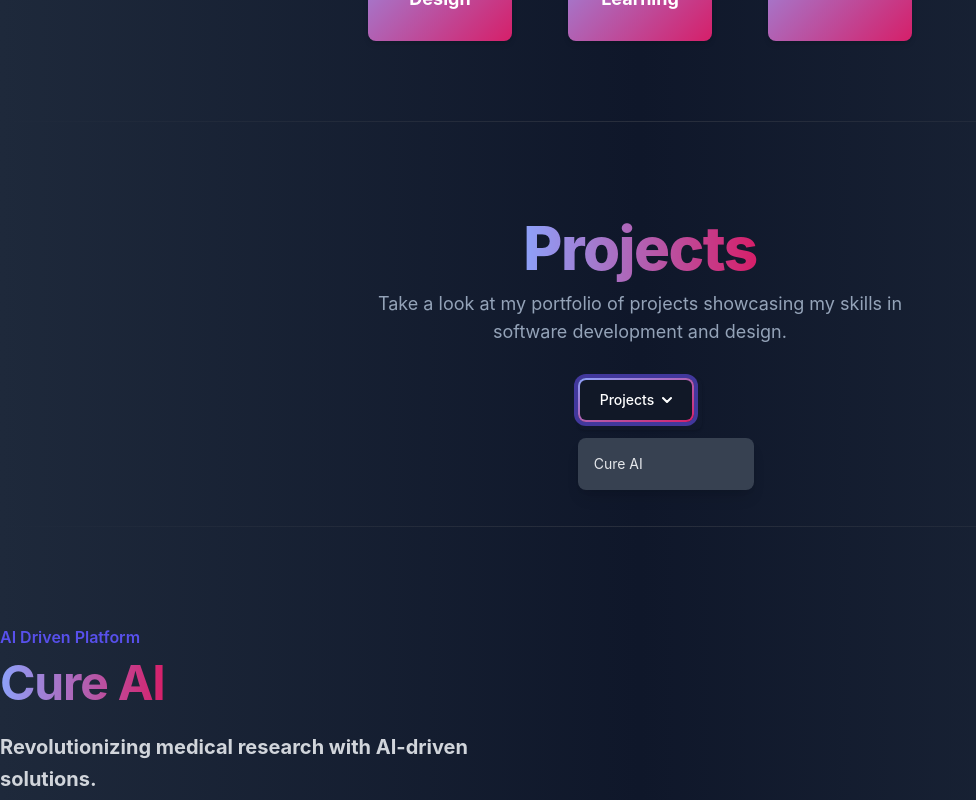
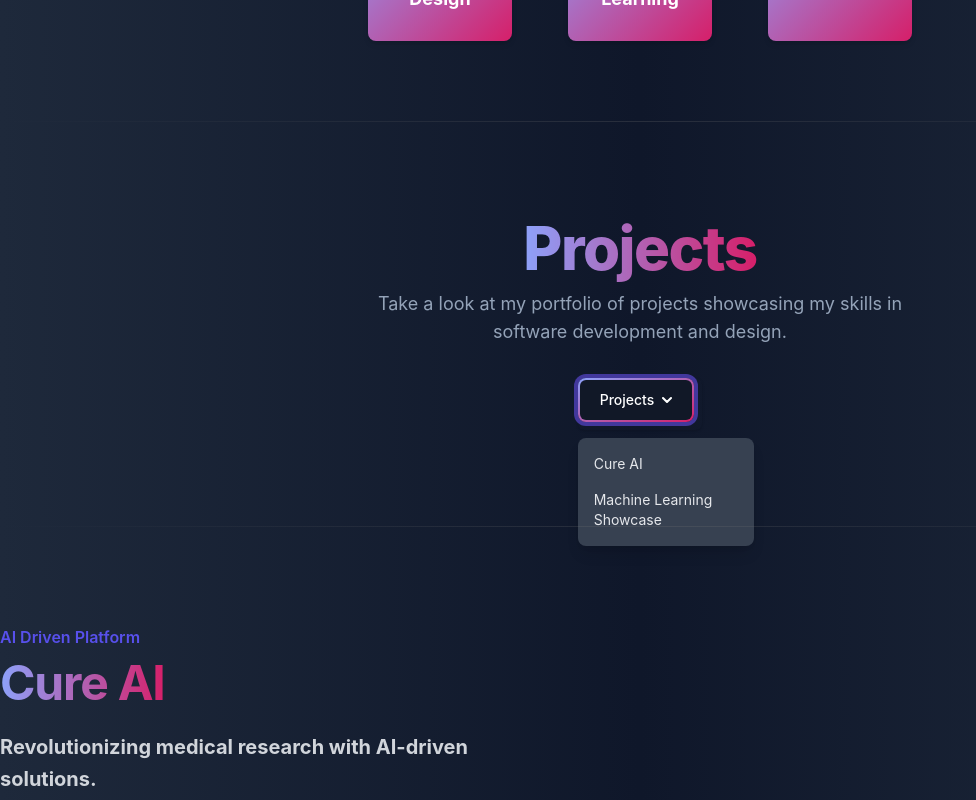
Before and after one commit to Jared-Watson1/personal-website, a React (Create React App) app in the folder personal-website/: page / in a window 1280 px wide. Both pictures are taken after a click on the button "Projects". Shown: the part 1492-2292 px from the top of the page, without its empty margins (0-976 px from the left). Built offline with nearby package versions, Linux system fonts and the light colour scheme.

Commit message:
added ML project to projects drop down

```diff
--- a/personal-website/src/App.js
+++ b/personal-website/src/App.js
@@ -5,11 +5,12 @@ import Skills from "./Skills";
 import CureShowcase from "./CureShowcase";
 import ProjectSection from "./ProjectSection";
 import Divider from "./Divider";
-import MachineLearningShowcase from "./MachineLearning";
+import MachineLearningShowcase from "./MachineLearningShowcase";
 
 function App() {
   const projectRef = useRef(null);
   const cureRef = useRef(null);
+  const mlRef = useRef(null);
 
   const scrollToProjects = () => {
     projectRef.current?.scrollIntoView({ behavior: "smooth" });
@@ -19,6 +20,10 @@ function App() {
     cureRef.current?.scrollIntoView({ behavior: "smooth" });
   };
 
+  const scrollToMLShowcase = () => {
+    mlRef.current?.scrollIntoView({ behavior: "smooth" });
+  };
+
   return (
     <div className="bg-gradient-to-r from-slate-800 via-slate-900 to-slate-800 min-h-screen">
       <HeroSection scrollToProjects={scrollToProjects} />
@@ -26,14 +31,17 @@ function App() {
       <Skills />
       <Divider />
       <div ref={projectRef}>
-        <ProjectSection scrollToCureShowcase={scrollToCureShowcase} />
+        <ProjectSection
+          scrollToCureShowcase={scrollToCureShowcase}
+          scrollToMLShowcase={scrollToMLShowcase}
+        />
       </div>
       <Divider />
       <div ref={cureRef}>
         <CureShowcase />
       </div>
       <Divider />
-      <div>
+      <div ref={mlRef}>
         <MachineLearningShowcase />
       </div>
     </div>
--- a/personal-website/src/ProjectSection.js
+++ b/personal-website/src/ProjectSection.js
@@ -1,6 +1,6 @@
 import React, { useState, useEffect, useRef } from "react";
 
-const ProjectSection = ({ scrollToCureShowcase }) => {
+const ProjectSection = ({ scrollToCureShowcase, scrollToMLShowcase }) => {
   const [dropdownOpen, setDropdownOpen] = useState(false);
   const dropdownRef = useRef(null);
 
@@ -11,6 +11,11 @@ const ProjectSection = ({ scrollToCureShowcase }) => {
   const handleCureShowcaseClick = () => {
     setDropdownOpen(false);
     scrollToCureShowcase();
+  };
+
+  const handleMLShowcaseClick = () => {
+    setDropdownOpen(false);
+    scrollToMLShowcase();
   };
 
   const handleClickOutside = (event) => {
@@ -95,6 +100,14 @@ const ProjectSection = ({ scrollToCureShowcase }) => {
                         Cure AI
                       </button>
                     </li>
+                    <li>
+                      <button
+                        onClick={handleMLShowcaseClick}
+                        className="block w-full text-left px-4 py-2 hover:bg-gray-600 hover:text-white"
+                      >
+                        Machine Learning Showcase
+                      </button>
+                    </li>
                   </ul>
                 </div>
               )}
```
Also changed, not shown: personal-website/src/MachineLearningShowcase.js (renamed from personal-website/src/MachineLearning.js).
